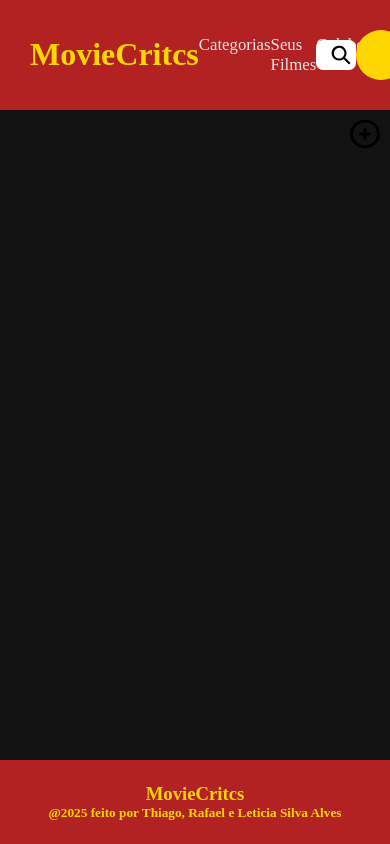
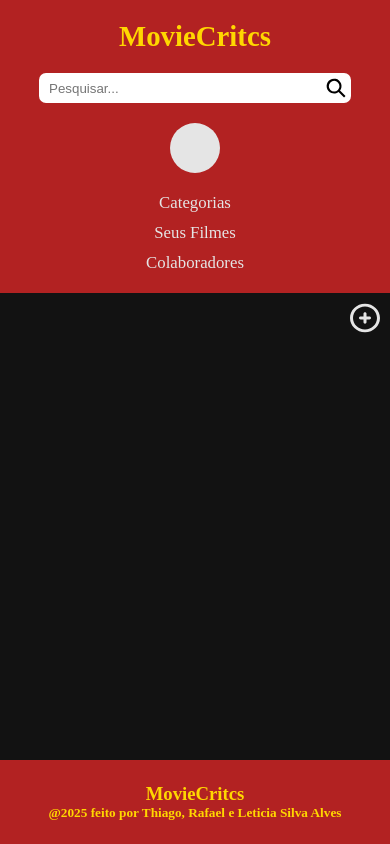
Before and after one commit to ThiagoMartins2611/Movie_Cadastration, a website: page public/main.html in a window 390 px wide. Drawn offline with Linux system fonts and the light colour scheme; no server answers; sample sign-in values are in the browser's storage.

Commit message:
main responsivo

```diff
--- a/public/main.css
+++ b/public/main.css
@@ -52,7 +52,7 @@ header ul{
 }
 
 header .op{
-    color: #E5E5E5;
+    color: var(--quart);
     font-size: 105%;
     transition: 0.3s;
 }
@@ -98,7 +98,7 @@ header form button svg{
 header #user{
     width: 50px;
     height: 50px;
-    background-color: var(--second);
+    background-color: var(--quart);
 
     margin-right: 30px;
 
@@ -140,7 +140,6 @@ header #user{
 
 main{
     width: 100%;
-    height: 100%;
     flex: 1;
 }
 
@@ -152,6 +151,14 @@ main{
     display: flex;
 }
 
+#addMovie g{
+    fill: var(--quart);
+}
+
+#addMovie svg{
+    transition: 0.3s;
+}
+
 #addMovie svg:hover{
     cursor: pointer;
     transform: scale(1.05);
@@ -161,7 +168,6 @@ main{
     display: flex;
     justify-content: center;
     align-items: center;
-
 }
 
 #listaDeColaboradores{
@@ -187,9 +193,9 @@ main{
 
 
 .colaboradores:hover{
-    background-color: rgb(222, 222, 222);
-    transform: scale(1.01);
+    background-color: var(--primary);
 }
+
 
 .infoColaboradores{
     list-style: none;
@@ -199,14 +205,19 @@ main{
     width: 75px;
     height: 75px;
     border-radius: 50%;
+
+    filter: invert();
 }
+
 
 .nomeColaborador{
     font-size: larger;
+    color: var(--quart);
 }
 
 .emailColaborador{
     font-size: medium;
+    color: var(--quart);
 }
 
 
@@ -237,3 +248,57 @@ footer{
     flex-shrink: 0;
 
 }
+
+
+
+@media screen and (max-width: 800px) {
+
+    header {
+
+        flex-direction: column;
+        height: auto;
+        padding: 20px 0;
+        gap: 20px;
+        align-items: center;
+
+    }
+
+    header h1 {
+
+        margin: 0;
+        font-size: 1.8rem;
+
+    }
+
+    header form {
+        width: 80%;
+    }
+
+    nav {
+        width: 100%;
+        order: 3;
+    }
+
+    nav ul {
+        flex-direction: column;
+        align-items: center;
+        gap: 10px;
+    }
+
+    #userArea {
+        order: 2;
+        margin-right: 0;
+    }
+
+    #user {
+        margin-left: 30px;
+    }
+
+    .menu{
+        transform: translateX(350%) translateY(200%);
+
+        animation: appearC;
+    }
+
+
+}
--- a/public/main.html
+++ b/public/main.html
@@ -57,7 +57,7 @@
             <svg width="30px" height="30px" viewBox="0 -0.5 21 21" version="1.1" xmlns="http://www.w3.org/2000/svg" xmlns:xlink="http://www.w3.org/1999/xlink">
 
                     <g id="Page-1" stroke="none" stroke-width="1" fill="none" fill-rule="evenodd">
-                        <g id="Dribbble-Light-Preview" transform="translate(-179.000000, -600.000000)" fill="#000000">
+                        <g id="Dribbble-Light-Preview" transform="translate(-179.000000, -600.000000)" fill="#E5E5E5">
                             <g id="icons" transform="translate(56.000000, 160.000000)">
                                 <path d="M137.7,450 C137.7,450.552 137.2296,451 136.65,451 L134.55,451 L134.55,453 C134.55,453.552 134.0796,454 133.5,454 C132.9204,454 132.45,453.552 132.45,453 L132.45,451 L130.35,451 C129.7704,451 129.3,450.552 129.3,450 C129.3,449.448 129.7704,449 130.35,449 L132.45,449 L132.45,447 C132.45,446.448 132.9204,446 133.5,446 C134.0796,446 134.55,446.448 134.55,447 L134.55,449 L136.65,449 C137.2296,449 137.7,449.448 137.7,450 M133.5,458 C128.86845,458 125.1,454.411 125.1,450 C125.1,445.589 128.86845,442 133.5,442 C138.13155,442 141.9,445.589 141.9,450 C141.9,454.411 138.13155,458 133.5,458 M133.5,440 C127.70085,440 123,444.477 123,450 C123,455.523 127.70085,460 133.5,460 C139.29915,460 144,455.523 144,450 C144,444.477 139.29915,440 133.5,440" id="plus_circle-[#1427]"></path>
                             </g>
--- a/public/variables.css
+++ b/public/variables.css
@@ -2,5 +2,6 @@
     --primary: #B22222;
     --second: #FFD700;
     --terci: #FF4C4C;
+    --quart: #E5E5E5;
     --background: #121212;
 }
```
